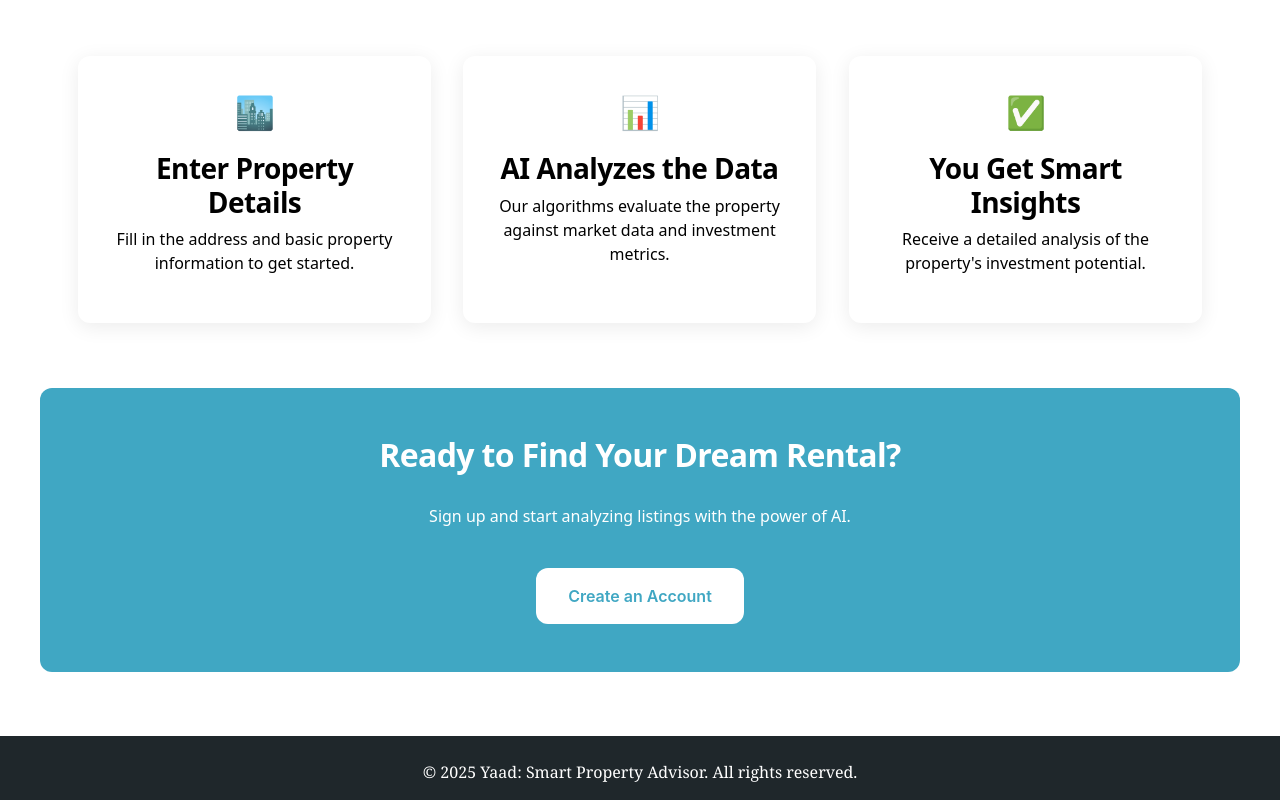
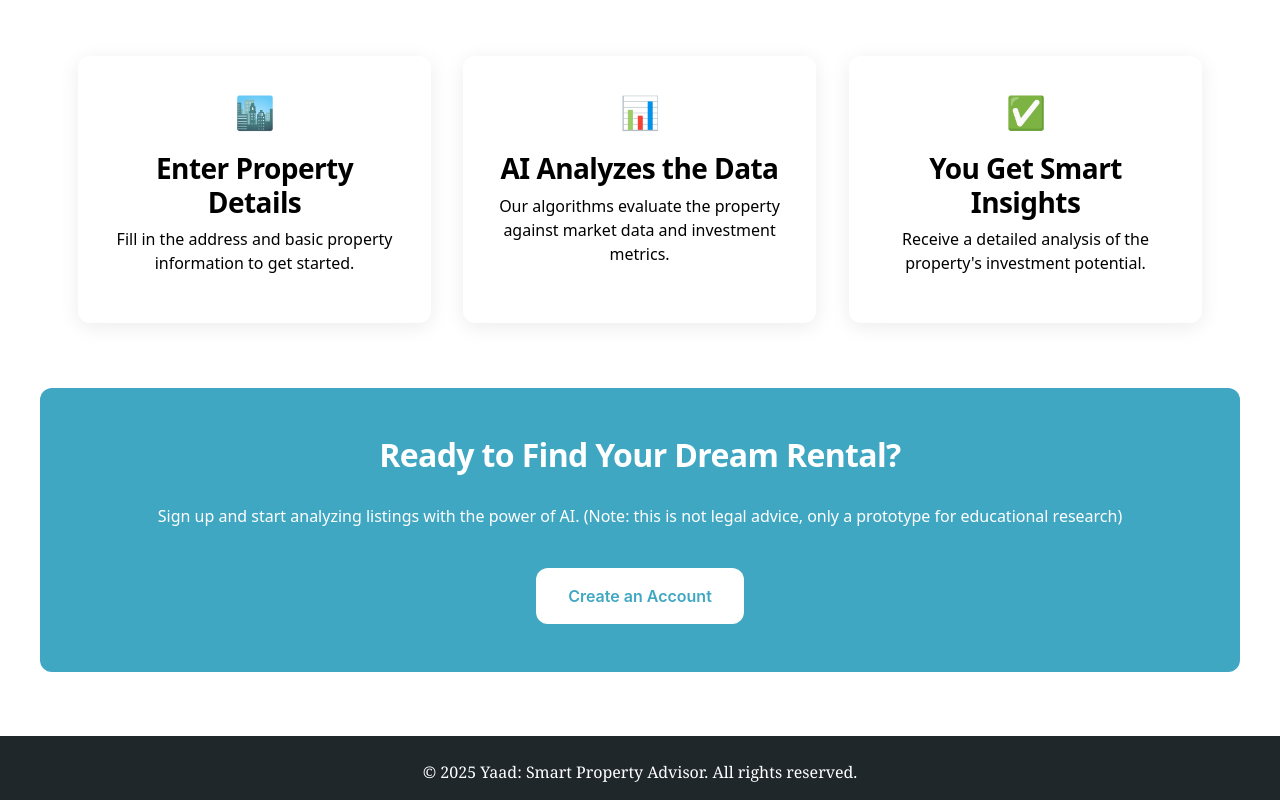
Before and after one commit to VedangKevlani/Yaad-Smart-Rental-Advisor, a Vue app: page / in a window 1280 px wide. Shown: the part 945-1745 px from the top of the page. Built offline with nearby package versions, Linux system fonts and the light colour scheme; no server answers.

Commit message:
updated home page text

```diff
--- a/src/components/HomePage.vue
+++ b/src/components/HomePage.vue
@@ -47,7 +47,7 @@ function routeToSignup() {
 
       <div class="cta-section slide-up" id="signup">
         <h2>Ready to Find Your Dream Rental?</h2>
-        <p>Sign up and start analyzing listings with the power of AI.</p>
+        <p>Sign up and start analyzing listings with the power of AI. (Note: this is not legal advice, only a prototype for educational research)</p>
           <button class="cta-button" @click="routeToSignup">Create an Account</button>
       </div>
     </section>
```
Also changed, not shown: 1 other file (tests, documents, lock files or other folders).
